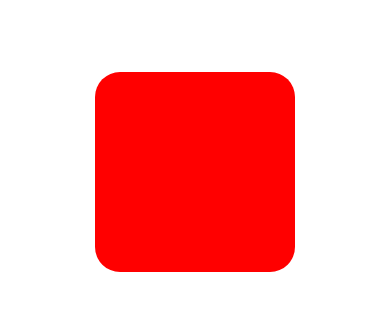
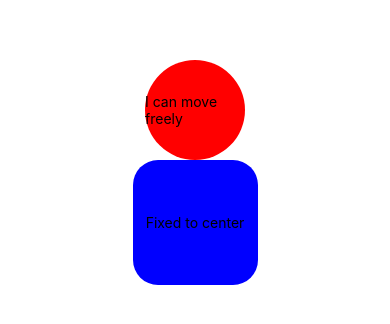
Before and after one commit to biswanathTewari/reactNativeExperiments, a React Native app: screen / in a window 390 px wide. Shown: the part 250-574 px from the top of the page. Built offline with nearby package versions, Linux system fonts and the light colour scheme.

Commit message:
feat: ✨ springed center

```diff
--- a/src/screens/Pan.js
+++ b/src/screens/Pan.js
@@ -1,8 +1,9 @@
 import React, {useRef} from 'react';
-import {StyleSheet, PanResponder, Animated} from 'react-native';
+import {StyleSheet, PanResponder, Animated, Text} from 'react-native';
 
 const Pan = () => {
   const pan = useRef(new Animated.ValueXY()).current;
+  const centerPan = useRef(new Animated.ValueXY()).current;
 
   const panResponder = useRef(
     PanResponder.create({
@@ -37,23 +38,86 @@ const Pan = () => {
       },
     }),
   ).current;
+
+  const centerRensponder = useRef(
+    PanResponder.create({
+      onMoveShouldSetPanResponder: () => true, // should we start panning?
+      onPanResponderGrant: () => {
+        centerPan.setOffset({
+          x: centerPan.x._value,
+          y: centerPan.y._value,
+        });
+        //centerPan.setValue({x: 0, y: 0});
+      },
+      onPanResponderMove: (_, gestures) => {
+        centerPan.setValue({x: gestures.dx, y: gestures.dy});
+      },
+      onPanResponderRelease: () => {
+        Animated.spring(centerPan, {
+          toValue: {x: 0, y: 0}, // we can create tinder like card by adjusting the spring values
+          useNativeDriver: true,
+        }).start();
+      },
+    }),
+  ).current;
+
+  const rotate = centerPan.x.interpolate({
+    inputRange: [-200, 0, 200],
+    outputRange: ['-30deg', '0deg', '30deg'],
+  });
+
+  const opacity = centerPan.x.interpolate({
+    inputRange: [-200, 0, 200],
+    outputRange: [0.5, 1, 0.5],
+  });
   return (
+    <>
       <Animated.View
         style={[
           style.ball,
           {transform: [{translateX: pan.x}, {translateY: pan.y}]},
         ]}
         {...panResponder.panHandlers} //destructuring panResponder's evennt Handlers
-    ></Animated.View>
+      >
+        <Text>I can move freely</Text>
+      </Animated.View>
+      <Animated.View
+        style={[
+          style.box,
+          {
+            transform: [
+              {translateX: centerPan.x},
+              {
+                translateY: centerPan.y,
+              },
+              {rotate: rotate},
+            ],
+            opacity: opacity,
+          },
+        ]}
+        {...centerRensponder.panHandlers}>
+        <Text>Fixed to center</Text>
+      </Animated.View>
+    </>
   );
 };
 
 const style = StyleSheet.create({
   ball: {
-    width: 200,
-    height: 200,
+    width: 100,
+    height: 100,
     backgroundColor: 'red',
+    borderRadius: 50,
+    justifyContent: 'center',
+    alignItems: 'center',
+  },
+  box: {
+    width: 125,
+    height: 125,
+    backgroundColor: 'blue',
     borderRadius: 25,
+    justifyContent: 'center',
+    alignItems: 'center',
   },
 });
 
```
Lines whose indentation alone changed are shown as unchanged.
